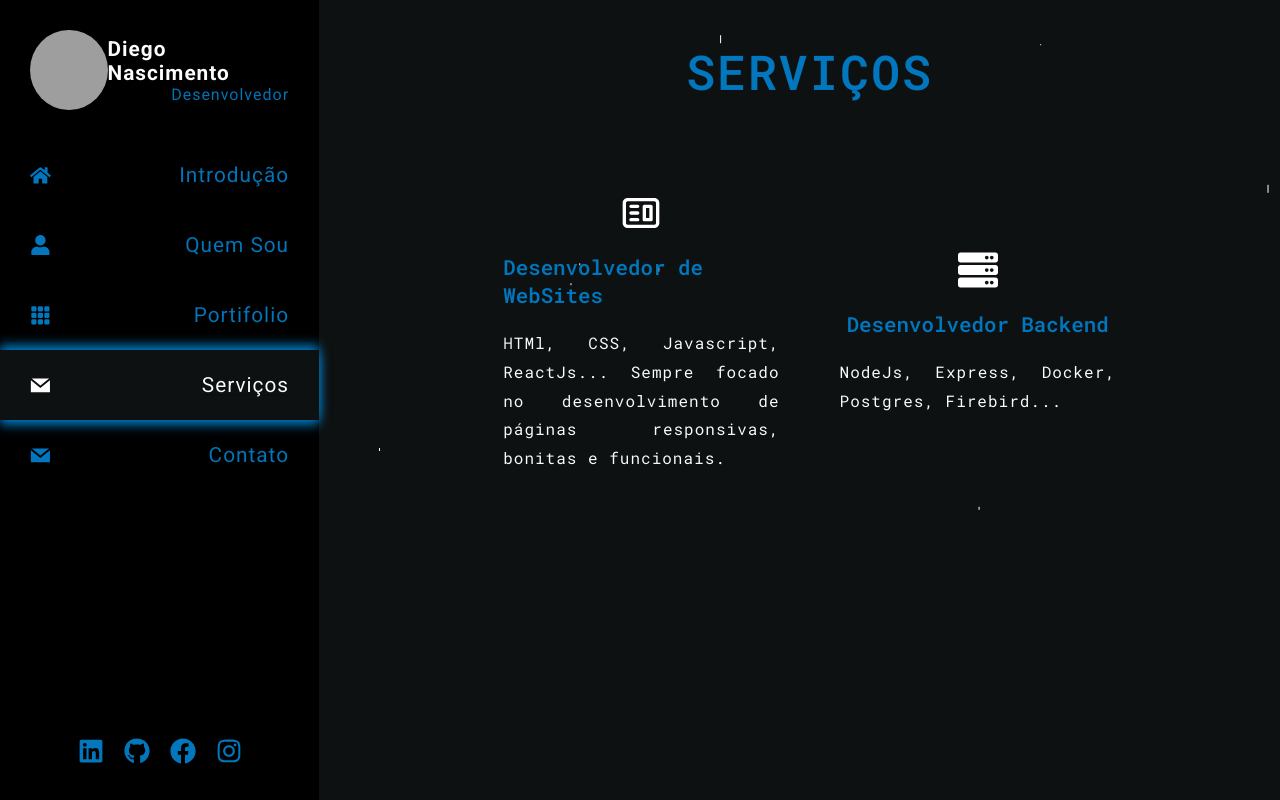
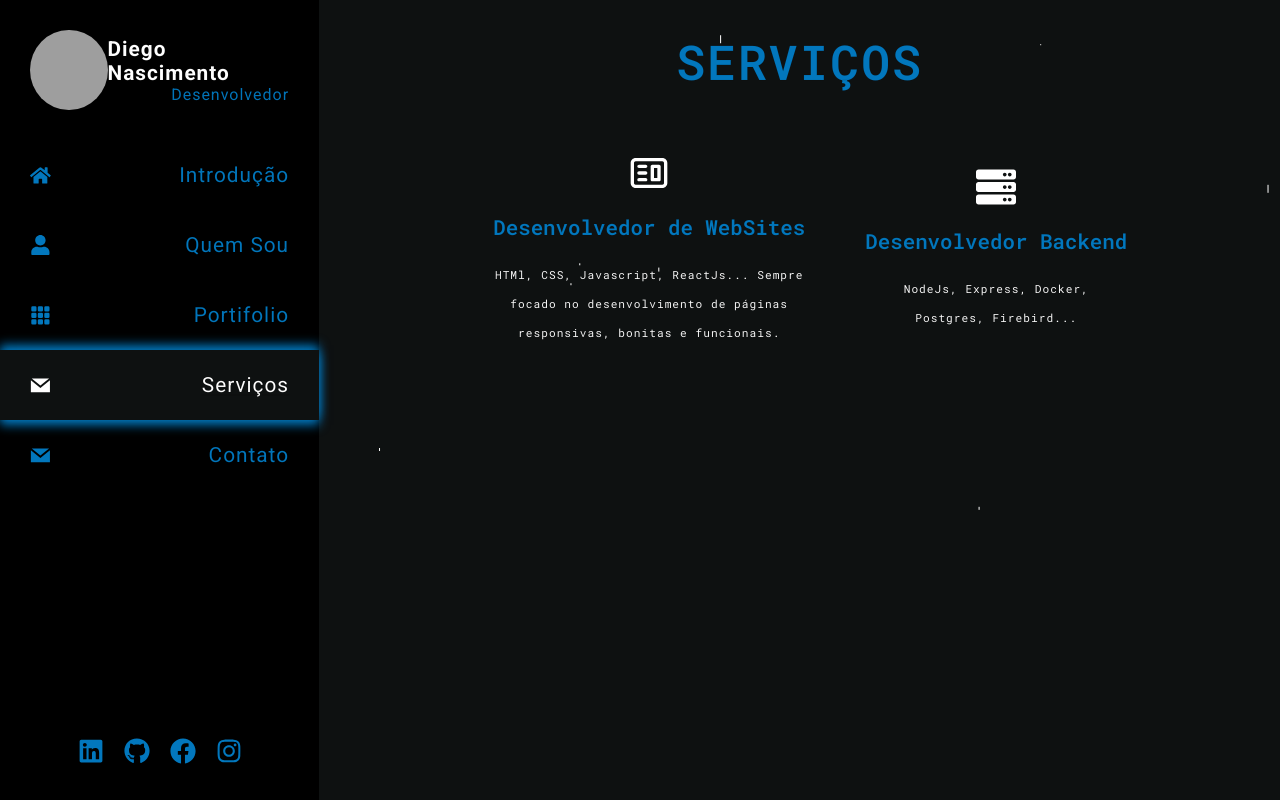
Before and after one commit to diego-nascimento/Site-Diego, a React (Create React App) app: page /Servicos in a window 1280 px wide. Built offline with nearby package versions, Linux system fonts and the light colour scheme; grey boxes are pictures that could not be loaded.

Commit message:
tamanho do main

```diff
--- a/src/Pages/Portifolio/Portifolio.style.js
+++ b/src/Pages/Portifolio/Portifolio.style.js
@@ -3,7 +3,6 @@ import { Styles } from '../../GlobalStyles/Styles';
 
 export const Wrapper = styled.div`
   width: 100%;
-  height: 100vh;
   background: white;
   display: flex;
   background: ${Styles.asideSelectedBG};
--- a/src/Pages/QuemSou/QuemSou.style.js
+++ b/src/Pages/QuemSou/QuemSou.style.js
@@ -3,7 +3,6 @@ import { Styles } from '../../GlobalStyles/Styles';
 
 export const Wrapper = styled.div`
   width: 100%;
-  height: 100vh;
   background: white;
   display: flex;
   background: ${Styles.asideSelectedBG};
--- a/src/Pages/Serviços/Servicos.style.js
+++ b/src/Pages/Serviços/Servicos.style.js
@@ -3,7 +3,7 @@ import { Styles } from '../../GlobalStyles/Styles';
 
 export const Wrapper = styled.div`
   width: 100%;
-  height: 100vh;
+  height: 100%;
   background: white;
   display: flex;
   background: ${Styles.asideSelectedBG};
@@ -15,7 +15,6 @@ export const Container = styled.div`
   display: flex;
   align-items: center;
   width: 100%;
-  margin: 5vh 10px;
   flex-direction: column;
   z-index: 50;
   position: relative;
@@ -30,9 +29,9 @@ export const Titulo = styled.h1`
   text-transform: uppercase;
   font-size: 3em;
   letter-spacing: 2px;
-  margin-bottom: 30px;
   display: flex;
   justify-content: center;
+  margin-top: 30px;
 
   @media (max-width: 1200px) {
     font-size: 2em;
@@ -54,6 +53,7 @@ export const Lista = styled.ul`
   margin-top: 20px;
   align-items: center;
   transition: 0.5s;
+  margin-bottom: 20px;
 
   @media (max-width: 1100px) {
     flex-direction: column;
@@ -69,7 +69,8 @@ export const Item = styled.li`
   padding: 20px 10px;
   transition: 0.7s;
   border-radius: 25px;
-  width: 450px;
+  width: 92%;
+  max-width: 450px;
   margin: 20px 20px;
 
   :hover {
@@ -85,11 +86,13 @@ export const Item = styled.li`
     font-size: 1.3rem;
     color: ${Styles.asideFontColor};
     margin-top: 20px;
+    white-space: nowrap;
   }
 
   p {
     color: white;
-    text-align: justify;
+    text-align: center;
+    font-size: .7rem;
     letter-spacing: 1px;
     line-height: 1.8rem;
     margin-top: 20px;
```
